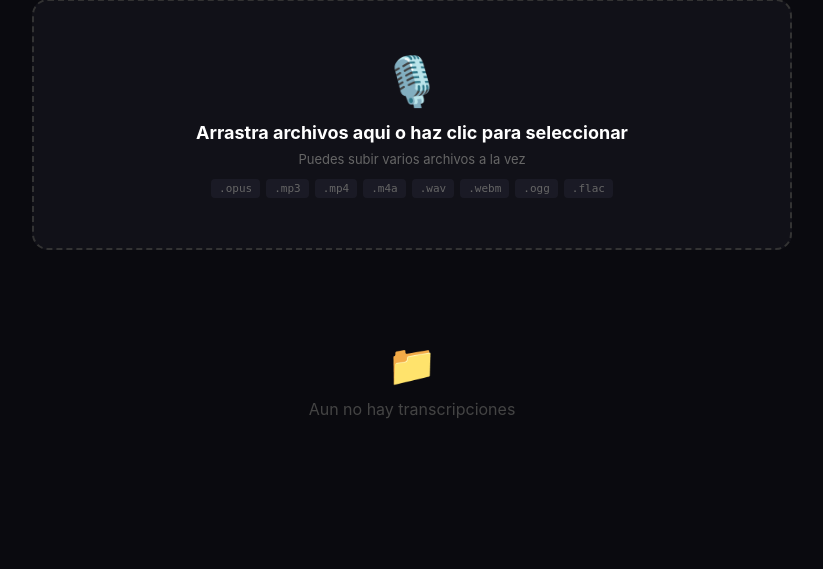
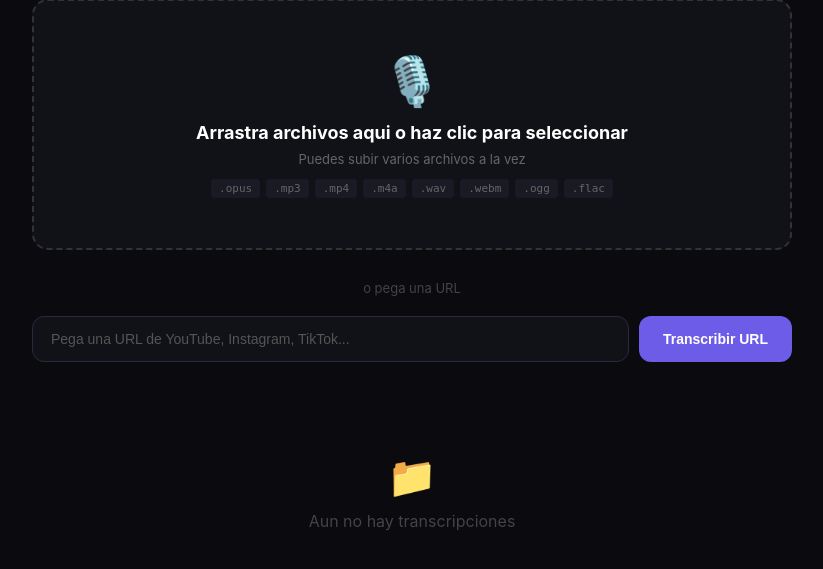
Before and after one commit to altaventasllc-source/transcriptor, a Flask app: page / in a window 1280 px wide. Shown: the part 138-707 px from the top of the page, without its empty margins (228-1051 px from the left). Run offline with Flask 3, Linux system fonts and the light colour scheme; data that the repository does not hold is empty.

Commit message:
Actualizacion con URL: descarga y transcribe desde YouTube, Instagram, TikTok
- Añadido yt-dlp para descargar audio desde URLs
- Campo de URL en la interfaz con boton Transcribir URL
- Barra de progreso en tiempo real durante la transcripcion
- Soporte para Python 3.12 + deno para compatibilidad con YouTube

Co-Authored-By: Claude Opus 4.6 (1M context) <noreply@anthropic.com>

```diff
--- a/app.py
+++ b/app.py
@@ -1,6 +1,8 @@
 import os
+import shutil
 import subprocess
 import threading
+import yt_dlp
 from flask import Flask, render_template, request, jsonify, send_from_directory
 from faster_whisper import WhisperModel
 
@@ -8,6 +10,9 @@ app = Flask(__name__)
 app.config["UPLOAD_FOLDER"] = os.path.join(os.path.dirname(__file__), "uploads")
 app.config["MAX_CONTENT_LENGTH"] = 500 * 1024 * 1024
 
+# Limpiar uploads al arrancar para no dejar basura de sesiones anteriores
+if os.path.exists(app.config["UPLOAD_FOLDER"]):
+    shutil.rmtree(app.config["UPLOAD_FOLDER"])
 os.makedirs(app.config["UPLOAD_FOLDER"], exist_ok=True)
 
 transcriptions = {}
@@ -43,8 +48,9 @@ def get_audio_duration(filepath):
     return float(result.stdout.strip())
 
 
-def transcribe_single_pass(m, wav_path):
+def transcribe_single_pass(m, wav_path, tid=None):
     """Transcribir con VAD ultra-sensible (funciona para WAV, MP4, FLAC, OPUS)."""
+    duration = get_audio_duration(wav_path)
     segments, _ = m.transcribe(
         wav_path,
         language="es",
@@ -64,13 +70,18 @@ def transcribe_single_pass(m, wav_path):
         text = seg.text.strip()
         if text:
             parts.append(text)
+        # Actualizar progreso
+        if tid and duration > 0:
+            pct = min(int((seg.end / duration) * 100), 99)
+            with queue_lock:
+                if tid in transcriptions:
+                    transcriptions[tid]["progress"] = pct
     return " ".join(parts)
 
 
-def transcribe_chunked(m, wav_path):
+def transcribe_chunked(m, wav_path, tid=None):
     """Transcribir en trozos de 25s — cada trozo < 30s = una sola ventana de Whisper.
     Usado para MP3 donde el mecanismo de seek de Whisper falla."""
-    import shutil
     duration = get_audio_duration(wav_path)
     chunk_dir = wav_path + "_chunks"
     os.makedirs(chunk_dir, exist_ok=True)
@@ -84,7 +95,6 @@ def transcribe_chunked(m, wav_path):
         start = 0.0
         idx = 0
         while start < duration:
-            # Primer trozo: solo 10s. Resto: 25s
             chunk_len = FIRST_CHUNK if idx == 0 else CHUNK
             chunk_path = os.path.join(chunk_dir, f"c_{idx:04d}.wav")
             subprocess.run(
@@ -106,8 +116,13 @@ def transcribe_chunked(m, wav_path):
                 text = seg.text.strip()
                 if text:
                     parts.append(text)
-            # Primer trozo avanza solo 8s (2s overlap con el segundo)
+            # Actualizar progreso
             start += (FIRST_CHUNK - OVERLAP) if idx == 0 else CHUNK
+            if tid and duration > 0:
+                pct = min(int((start / duration) * 100), 99)
+                with queue_lock:
+                    if tid in transcriptions:
+                        transcriptions[tid]["progress"] = pct
             idx += 1
 
         return " ".join(parts)
@@ -115,12 +130,12 @@ def transcribe_chunked(m, wav_path):
         shutil.rmtree(chunk_dir, ignore_errors=True)
 
 
-def transcribe_wav(wav_path, is_mp3=False):
+def transcribe_wav(wav_path, is_mp3=False, tid=None):
     """Transcribir WAV. MP3 usa trozos de 25s, el resto usa VAD."""
     m = get_model()
     if is_mp3:
-        return transcribe_chunked(m, wav_path)
-    return transcribe_single_pass(m, wav_path)
+        return transcribe_chunked(m, wav_path, tid=tid)
+    return transcribe_single_pass(m, wav_path, tid=tid)
 
 
 def process_queue():
@@ -143,14 +158,95 @@ def process_queue():
             wav_path = convert_to_wav(filepath, wav_name)
             with queue_lock:
                 t["wav_name"] = wav_name
-            text = transcribe_wav(wav_path, is_mp3=t["filename"].lower().endswith(".mp3"))
+            text = transcribe_wav(wav_path, is_mp3=t["filename"].lower().endswith(".mp3"), tid=tid)
             with queue_lock:
                 t["status"] = "done"
                 t["text"] = text
+                t["progress"] = 100
         except Exception as e:
             with queue_lock:
                 t["status"] = "error"
                 t["error"] = str(e)
+
+
+def download_audio(url, output_path):
+    """Descargar audio de una URL con yt-dlp y convertir a WAV."""
+    import glob
+
+    # Descargar en una carpeta temporal para controlar el nombre
+    dl_dir = output_path + "_dl"
+    os.makedirs(dl_dir, exist_ok=True)
+
+    ydl_opts = {
+        "format": "bestaudio/best",
+        "outtmpl": os.path.join(dl_dir, "audio.%(ext)s"),
+        "quiet": True,
+        "no_warnings": True,
+        "socket_timeout": 30,
+    }
+
+    with yt_dlp.YoutubeDL(ydl_opts) as ydl:
+        info = ydl.extract_info(url, download=True)
+        title = info.get("title", "audio")
+
+    # Buscar el archivo descargado (puede tener cualquier extensión)
+    matches = glob.glob(os.path.join(dl_dir, "audio.*"))
+    if not matches:
+        # yt-dlp a veces usa el título como nombre
+        matches = glob.glob(os.path.join(dl_dir, "*"))
+    if not matches:
+        shutil.rmtree(dl_dir, ignore_errors=True)
+        raise Exception("No se pudo descargar el archivo")
+
+    downloaded = matches[0]
+
+    # Convertir a WAV 16kHz mono
+    wav_path = output_path + ".wav"
+    subprocess.run(
+        ["ffmpeg", "-y", "-i", downloaded,
+         "-ar", "16000", "-ac", "1",
+         "-c:a", "pcm_s16le", wav_path],
+        capture_output=True
+    )
+
+    # Limpiar carpeta temporal
+    shutil.rmtree(dl_dir, ignore_errors=True)
+
+    if not os.path.exists(wav_path):
+        raise Exception("Error al convertir audio a WAV")
+
+    return title
+
+
+def process_url_item(tid):
+    """Descargar audio de URL y transcribir."""
+    with queue_lock:
+        t = transcriptions.get(tid)
+        if not t:
+            return
+
+    try:
+        output_base = os.path.join(app.config["UPLOAD_FOLDER"], t["stored_name"])
+        with queue_lock:
+            t["status"] = "downloading"
+
+        title = download_audio(t["url"], output_base)
+        wav_path = output_base + ".wav"
+
+        with queue_lock:
+            t["filename"] = title
+            t["wav_name"] = t["stored_name"] + ".wav"
+            t["status"] = "processing"
+
+        text = transcribe_wav(wav_path, is_mp3=False, tid=tid)
+        with queue_lock:
+            t["status"] = "done"
+            t["text"] = text
+            t["progress"] = 100
+    except Exception as e:
+        with queue_lock:
+            t["status"] = "error"
+            t["error"] = str(e)
 
 
 @app.route("/")
@@ -181,6 +277,7 @@ def upload():
                 "text": "",
                 "error": "",
                 "wav_name": "",
+                "progress": 0,
             }
         new_ids.append(tid)
 
@@ -188,6 +285,33 @@ def upload():
     thread.start()
 
     return jsonify({"ids": new_ids})
+
+
+@app.route("/url", methods=["POST"])
+def url_transcribe():
+    data = request.get_json()
+    url = data.get("url", "").strip() if data else ""
+    if not url:
+        return jsonify({"error": "No se envio URL"}), 400
+
+    tid = f"{len(transcriptions)}_url"
+    stored_name = f"{len(transcriptions)}_url_audio"
+
+    with queue_lock:
+        transcriptions[tid] = {
+            "filename": url[:60],
+            "stored_name": stored_name,
+            "status": "downloading",
+            "text": "",
+            "error": "",
+            "wav_name": "",
+            "url": url,
+        }
+
+    thread = threading.Thread(target=process_url_item, args=(tid,), daemon=True)
+    thread.start()
+
+    return jsonify({"id": tid})
 
 
 @app.route("/status")
@@ -201,6 +325,7 @@ def status():
                     "text": t["text"],
                     "error": t["error"],
                     "wav_name": t.get("wav_name", ""),
+                    "progress": t.get("progress", 0),
                 }
                 for tid, t in transcriptions.items()
             }
--- a/requirements.txt
+++ b/requirements.txt
@@ -1,2 +1,3 @@
 faster-whisper>=1.0.0
 flask>=3.0.0
+yt-dlp
--- a/templates/index.html
+++ b/templates/index.html
@@ -207,6 +207,77 @@
             font-size: 11px;
             font-family: monospace;
         }
+
+        .url-section {
+            display: flex;
+            gap: 10px;
+            margin-bottom: 30px;
+        }
+
+        .url-input {
+            flex: 1;
+            padding: 14px 18px;
+            border-radius: 12px;
+            border: 1px solid #2a2a3e;
+            background: #111118;
+            color: #e0e0e0;
+            font-size: 14px;
+            outline: none;
+            transition: border-color 0.2s;
+        }
+
+        .url-input:focus {
+            border-color: #6c5ce7;
+        }
+
+        .url-input::placeholder { color: #555; }
+
+        .btn-url {
+            padding: 14px 24px;
+            border-radius: 12px;
+            border: none;
+            background: #6c5ce7;
+            color: #fff;
+            font-size: 14px;
+            font-weight: 600;
+            cursor: pointer;
+            white-space: nowrap;
+            transition: background 0.2s;
+        }
+
+        .btn-url:hover { background: #7d6ff0; }
+        .btn-url:disabled { background: #333; cursor: not-allowed; }
+
+        .url-divider {
+            text-align: center;
+            color: #444;
+            font-size: 13px;
+            margin-bottom: 20px;
+        }
+
+        .status.downloading { background: #1a2530; color: #50b0f0; animation: pulse 1.5s infinite; }
+
+        .progress-bar {
+            width: 100%;
+            height: 6px;
+            background: #1e1e2e;
+            border-radius: 3px;
+            margin-bottom: 10px;
+            overflow: hidden;
+        }
+
+        .progress-bar .fill {
+            height: 100%;
+            background: linear-gradient(90deg, #6c5ce7, #a29bfe);
+            border-radius: 3px;
+            transition: width 0.5s ease;
+        }
+
+        .progress-text {
+            font-size: 12px;
+            color: #888;
+            margin-bottom: 8px;
+        }
     </style>
 </head>
 <body>
@@ -233,6 +304,13 @@
             <input type="file" id="fileInput" multiple accept="audio/*,video/*,.opus,.ogg">
         </div>
 
+        <div class="url-divider">o pega una URL</div>
+
+        <div class="url-section">
+            <input type="text" class="url-input" id="urlInput" placeholder="Pega una URL de YouTube, Instagram, TikTok...">
+            <button class="btn-url" id="urlBtn" onclick="handleUrl()">Transcribir URL</button>
+        </div>
+
         <div class="loading-bar" id="loadingBar"><div class="fill"></div></div>
 
         <div id="results"></div>
@@ -257,6 +335,37 @@
             handleFiles(e.dataTransfer.files);
         });
         fileInput.addEventListener('change', () => handleFiles(fileInput.files));
+
+        async function handleUrl() {
+            const input = document.getElementById('urlInput');
+            const btn = document.getElementById('urlBtn');
+            const url = input.value.trim();
+            if (!url) return;
+
+            btn.disabled = true;
+            btn.textContent = 'Descargando...';
+            loadingBar.classList.add('active');
+
+            try {
+                const res = await fetch('/url', {
+                    method: 'POST',
+                    headers: {'Content-Type': 'application/json'},
+                    body: JSON.stringify({url})
+                });
+                const data = await res.json();
+                if (data.error) {
+                    alert('Error: ' + data.error);
+                } else {
+                    startPolling();
+                    input.value = '';
+                }
+            } catch (err) {
+                alert('Error: ' + err.message);
+            }
+
+            btn.disabled = false;
+            btn.textContent = 'Transcribir URL';
+        }
 
         async function handleFiles(files) {
             if (!files.length) return;
@@ -289,7 +398,7 @@
                 renderResults(data);
 
                 const hasActive = Object.values(data).some(
-                    t => t.status === 'pending' || t.status === 'processing'
+                    t => ['pending', 'downloading', 'processing'].includes(t.status)
                 );
 
                 loadingBar.classList.toggle('active', hasActive);
@@ -328,6 +437,7 @@
                 const isOpen = openStates[tid] || false;
                 const statusLabels = {
                     pending: 'En cola',
+                    downloading: 'Descargando...',
                     processing: 'Transcribiendo...',
                     done: 'Completado',
                     error: 'Error'
@@ -354,8 +464,12 @@
                         <div class="actions">
                             <button class="btn btn-delete" onclick="deleteItem('${tid}')">Eliminar</button>
                         </div>`;
+                } else if (t.status === 'downloading') {
+                    html += `<div class="text" style="color:#50b0f0">Descargando audio de la URL...</div>`;
                 } else if (t.status === 'processing') {
-                    html += `<div class="text" style="color:#60a0f0">Transcribiendo audio... esto puede tardar unos minutos.</div>`;
+                    const pct = t.progress || 0;
+                    html += `<div class="progress-text">Transcribiendo... ${pct}%</div>
+                        <div class="progress-bar"><div class="fill" style="width:${pct}%"></div></div>`;
                 } else {
                     html += `<div class="text" style="color:#f0a030">Esperando turno...</div>`;
                 }
```
